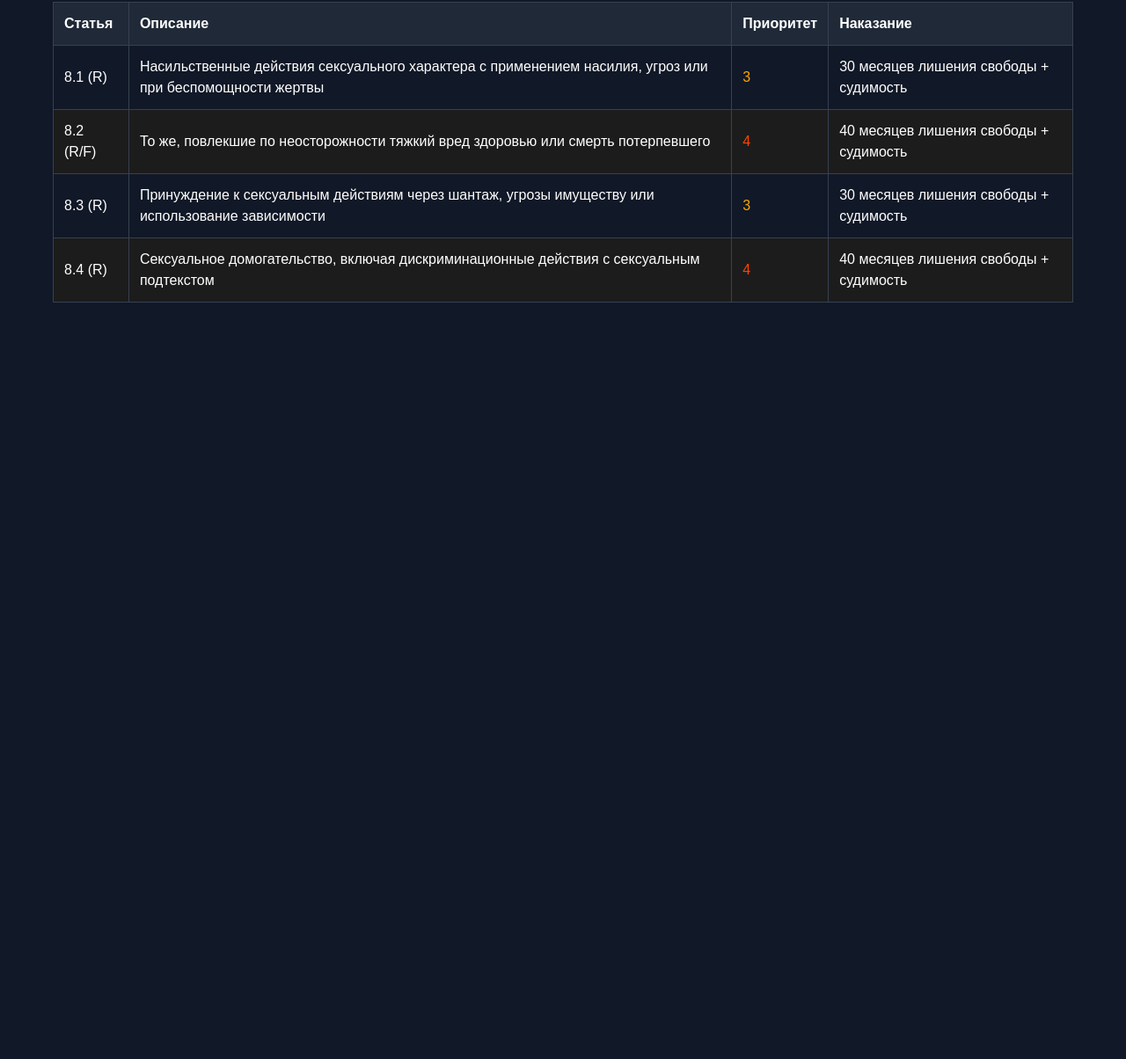
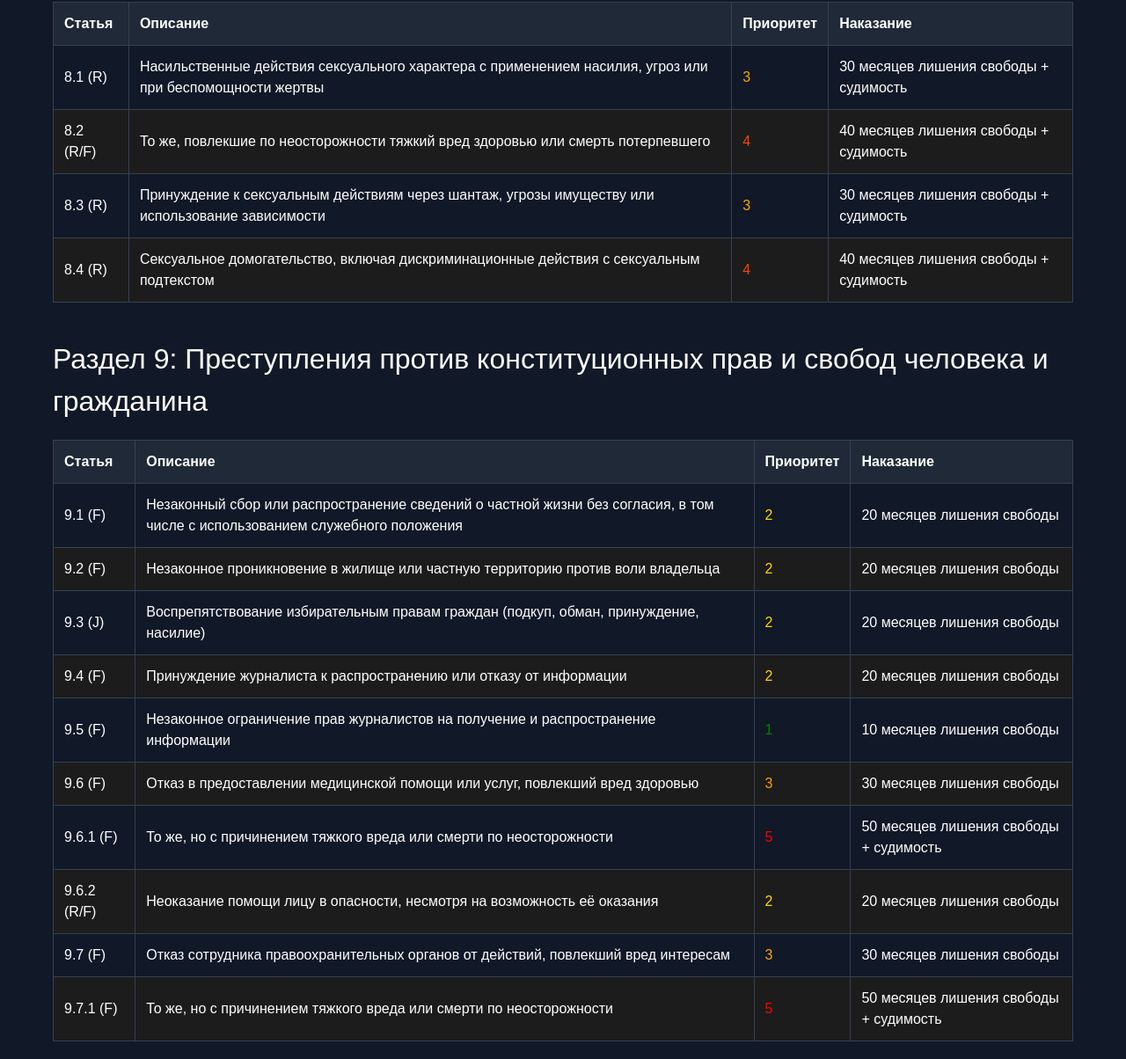
Before and after one commit to stw1zze/LA-by-DuhovFamQ, a plain HTML site: page index.html in a window 1280 px wide. Shown: the part 1258-2462 px from the top of the page at 88% size. Before the commit the page ends 1622 px from the top, so only its background shows below. Drawn offline with nearby package versions, Linux system fonts and the light colour scheme.

Commit message:
Update index.html

```diff
--- a/index.html
+++ b/index.html
@@ -78,6 +78,30 @@
     <tr><td>8.4 (R)</td><td>Сексуальное домогательство, включая дискриминационные действия с сексуальным подтекстом</td><td style="color: orangered;">4</td><td>40 месяцев лишения свободы + судимость</td></tr>
   </tbody>
 </table>
+<h1 style="font-size: 2rem; margin: 40px 0 20px;">Раздел 9: Преступления против конституционных прав и свобод человека и гражданина</h1>
+<table>
+  <thead>
+    <tr>
+      <th>Статья</th>
+      <th>Описание</th>
+      <th>Приоритет</th>
+      <th>Наказание</th>
+    </tr>
+  </thead>
+  <tbody>
+    <tr><td>9.1 (F)</td><td>Незаконный сбор или распространение сведений о частной жизни без согласия, в том числе с использованием служебного положения</td><td style="color: gold;">2</td><td>20 месяцев лишения свободы</td></tr>
+    <tr><td>9.2 (F)</td><td>Незаконное проникновение в жилище или частную территорию против воли владельца</td><td style="color: gold;">2</td><td>20 месяцев лишения свободы</td></tr>
+    <tr><td>9.3 (J)</td><td>Воспрепятствование избирательным правам граждан (подкуп, обман, принуждение, насилие)</td><td style="color: gold;">2</td><td>20 месяцев лишения свободы</td></tr>
+    <tr><td>9.4 (F)</td><td>Принуждение журналиста к распространению или отказу от информации</td><td style="color: gold;">2</td><td>20 месяцев лишения свободы</td></tr>
+    <tr><td>9.5 (F)</td><td>Незаконное ограничение прав журналистов на получение и распространение информации</td><td style="color: green;">1</td><td>10 месяцев лишения свободы</td></tr>
+    <tr><td>9.6 (F)</td><td>Отказ в предоставлении медицинской помощи или услуг, повлекший вред здоровью</td><td style="color: orange;">3</td><td>30 месяцев лишения свободы</td></tr>
+    <tr><td>9.6.1 (F)</td><td>То же, но с причинением тяжкого вреда или смерти по неосторожности</td><td style="color: red;">5</td><td>50 месяцев лишения свободы + судимость</td></tr>
+    <tr><td>9.6.2 (R/F)</td><td>Неоказание помощи лицу в опасности, несмотря на возможность её оказания</td><td style="color: gold;">2</td><td>20 месяцев лишения свободы</td></tr>
+    <tr><td>9.7 (F)</td><td>Отказ сотрудника правоохранительных органов от действий, повлекший вред интересам</td><td style="color: orange;">3</td><td>30 месяцев лишения свободы</td></tr>
+    <tr><td>9.7.1 (F)</td><td>То же, но с причинением тяжкого вреда или смерти по неосторожности</td><td style="color: red;">5</td><td>50 месяцев лишения свободы + судимость</td></tr>
+  </tbody>
+</table>
+
   </div>
 </body>
 </html>
```
